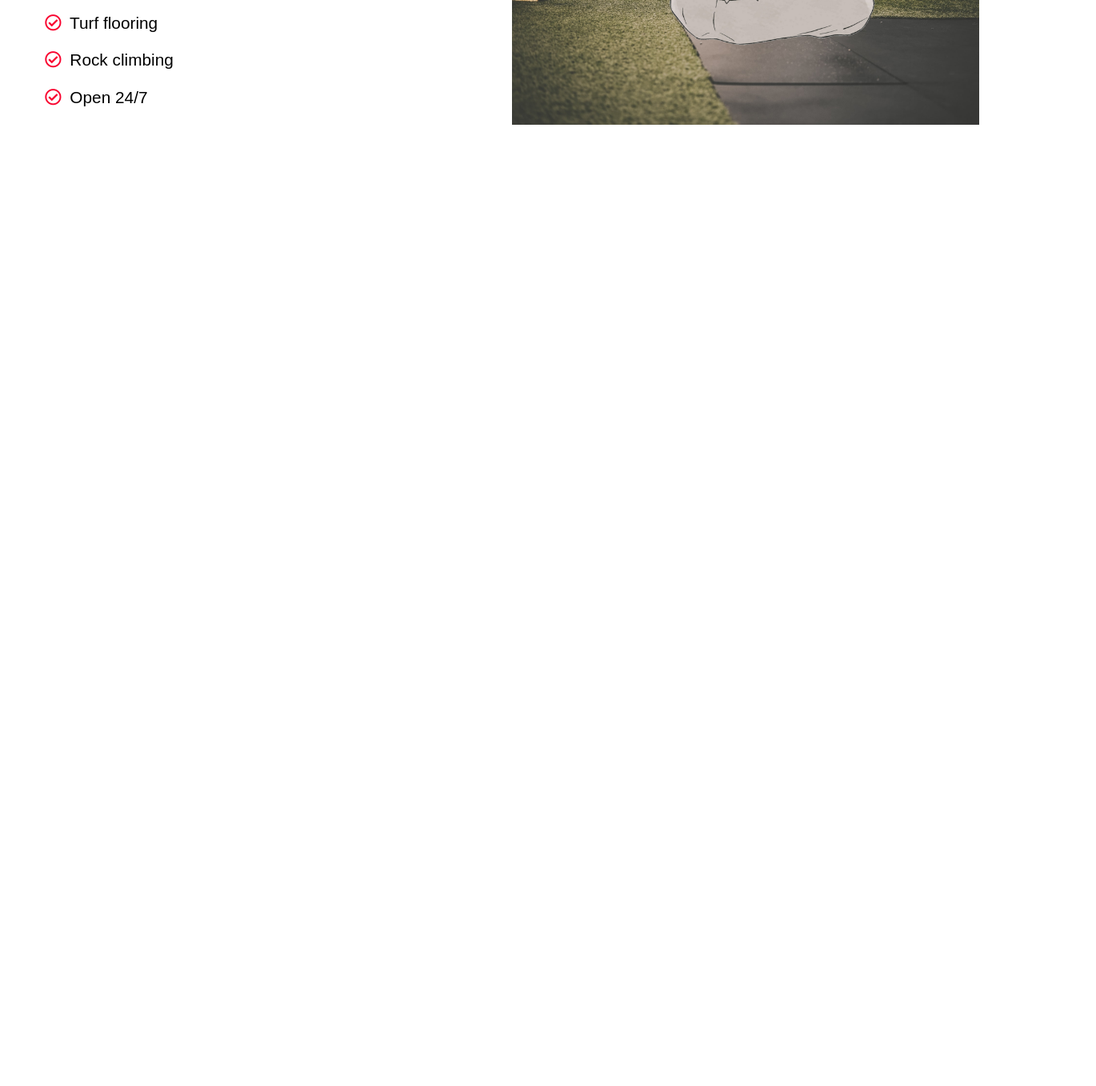
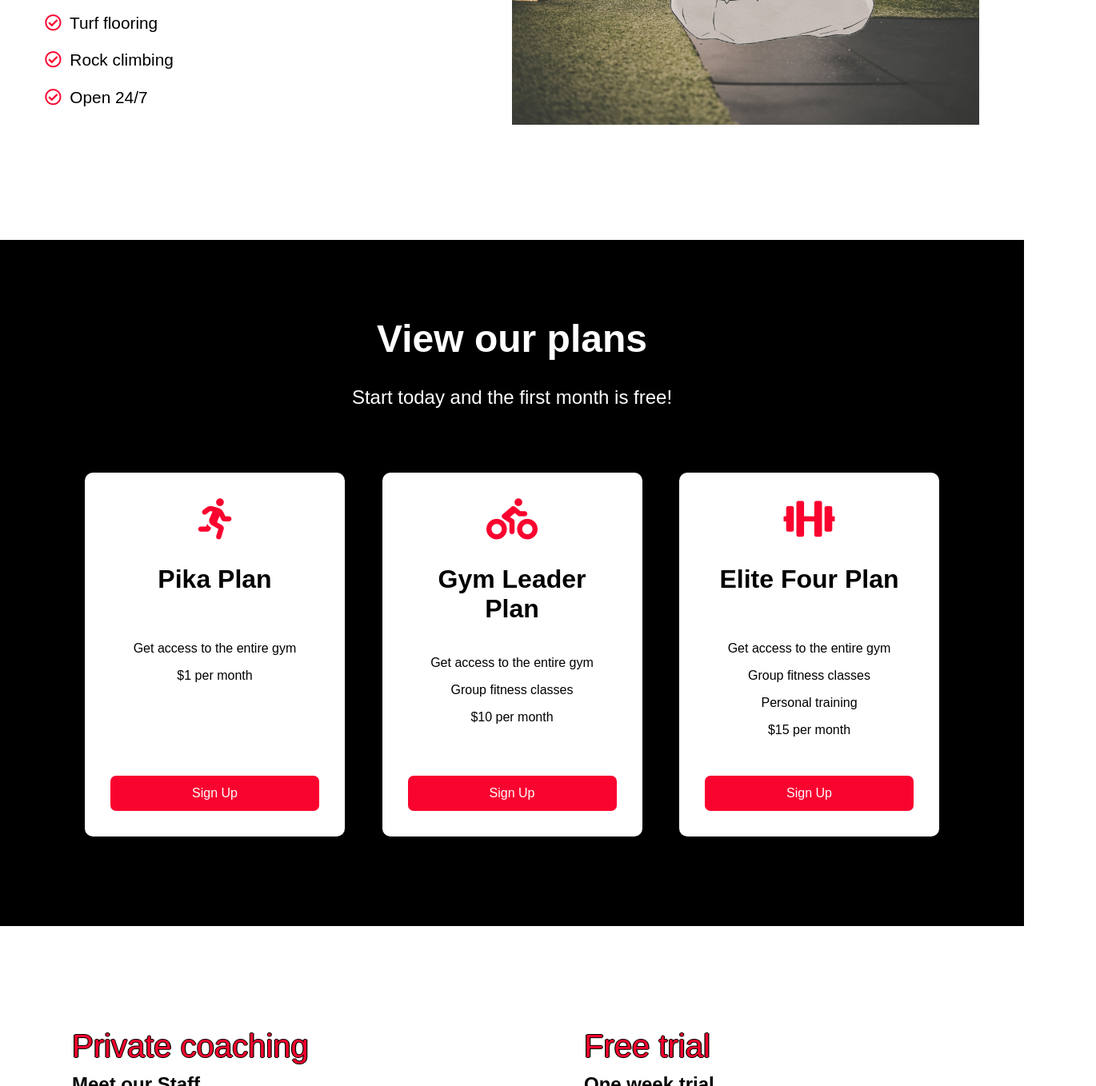
Before and after one commit to smahalak/gym_website, a plain HTML site: page index.html in a window 1280 px wide. Shown: the part 1253-2611 px from the top of the page at 80% size, 1370 px wide, since content can reach past the window. Before the commit the page ends 1553 px from the top, so only its background shows below. Drawn offline with Linux system fonts and the light colour scheme.

Commit message:
added the rest of the pics

```diff
--- a/index.html
+++ b/index.html
@@ -45,7 +45,7 @@
     <div class="services">
       <div class="services-container">
         <div>
-          <p class="services-title">Our gym <span>is your gym</span></p>
+          <p class="section-title">Our gym <span>is your gym</span></p>
           <h2 class="services-heading">What we offer</h2>
           <div class="services-features">
             <p class="services-feature">
@@ -76,6 +76,98 @@
       </div>
     </div>
 
+    <!-- Membership -->
+    <div class="membership">
+      <h2>View our plans</h2>
+      <p class="membership-desc">Start today and the first month is free!</p>
+      <div class="membership-container">
+        <div class="membership-card">
+          <div class="membership-title">
+            <i class="fas fa-running membership-icon"></i>
+            <h3>Pika Plan</h3>
+          </div>
+          <div class="membership-perks">
+            <p>Get access to the entire gym</p>
+            <p>$1 per month</p>
+          </div>
+          <a href="/" class="get-started-btn">Sign Up</a>
+        </div>
+
+        <div class="membership-card">
+          <div class="membership-title">
+            <i class="fas fa-biking membership-icon"></i>
+            <h3>Gym Leader Plan</h3>
+          </div>
+          <div class="membership-perks">
+            <p>Get access to the entire gym</p>
+            <p>Group fitness classes</p>
+            <p>$10 per month</p>
+          </div>
+          <a href="/" class="get-started-btn">Sign Up</a>
+        </div>
+
+        <div class="membership-card">
+          <div class="membership-title">
+            <i class="fas fa-dumbbell membership-icon"></i>
+            <h3>Elite Four Plan</h3>
+          </div>
+          <div class="membership-perks">
+            <p>Get access to the entire gym</p>
+            <p>Group fitness classes</p>
+            <p>Personal training</p>
+            <p>$15 per month</p>
+          </div>
+          <a href="/" class="get-started-btn">Sign Up</a>
+        </div>
+      </div>
+    </div>
+
+    <!-- Staff -->
+    <div class="staff">
+      <div class="staff-container">
+        <div class="staff-text">
+          <p class="section-title">Private coaching</p>
+          <h2>Meet our Staff</h2>
+          <p class="desc">Our staff has over 20 years experience.</p>
+        </div>
+
+        <div class="staff-text">
+          <p class="section-title">Free trial</p>
+          <h2>One week trial</h2>
+          <p class="desc">
+            For up to 7 day, you can work with our trainers for free!
+          </p>
+        </div>
+
+        <div class="staff-card">
+          <p>Hitmonchan</p>
+          <img
+            src="./images/hitmonchan.jpg"
+            alt="Hitmonchan"
+            class="staff-image"
+          />
+        </div>
+
+        <div class="staff-card">
+          <p>Primeape</p>
+          <img src="./images/primeape.jpg" class="staff-image" />
+        </div>
+
+        <div class="staff-card">
+          <p>Hitmonlee</p>
+          <img src="./images/hitmonlee.jpg" class="staff-image" />
+        </div>
+
+        <div class="staff-card">
+          <p>Machamp</p>
+          <img
+            src="./images/machamp-climb.jpg"
+            alt="Machamp"
+            class="staff-image"
+          />
+        </div>
+      </div>
+    </div>
     <script src="./script.js"></script>
   </body>
 </html>
--- a/style.css
+++ b/style.css
@@ -175,14 +175,14 @@ a:hover {
   height: 100%;
 }
 
-.services-title {
+.section-title {
   color: var(--red);
   margin-bottom: 0.7rem;
   font-size: clamp(1.5rem, 6vw, 2.5rem);
   text-shadow: 0.03em 0 black, 0 0.03em black, -0.03em 0 black, 0 -0.03em black;
 }
 
-.services-title span {
+.section-title span {
   display: block;
 }
 
@@ -210,3 +210,87 @@ a:hover {
     grid-template-columns: 1fr; /* makes 1 column so image sits below text */
   }
 }
+
+/* Membership section */
+
+.membership {
+  background: var(--black);
+  color: var(--white);
+  padding: 6rem calc((100vw - 1100px) / 2);
+  text-align: center;
+}
+
+.membership h2 {
+  margin-bottom: 1rem;
+  font-size: clamp(2rem, 5vw, 3rem);
+  padding: 0 1rem;
+}
+
+.membership-desc {
+  margin-bottom: 3rem;
+  font-size: clamp(1rem, 3vw, 1.5rem);
+  padding: 1rem;
+}
+
+.membership-container {
+  display: flex;
+  justify-content: space-between;
+  /* align-items: flex-start; */
+  padding: 1rem;
+}
+
+.membership-card {
+  padding: 2rem;
+  min-height: 450px;
+  width: 325px;
+  background: var(--white);
+  color: var(--black);
+  border-radius: 10px;
+  display: flex;
+  flex-direction: column;
+  justify-content: space-between;
+}
+
+.membership-perks {
+  min-height: 150px;
+  /* this is needed so the text is all starting at the same point*/
+}
+
+.membership-card p {
+  margin-bottom: 1rem;
+}
+
+.membership-icon {
+  font-size: 3.2rem;
+  margin-bottom: 2rem;
+  color: var(--red);
+}
+
+.membership-card h3 {
+  margin-bottom: 2.5rem;
+  font-size: clamp(1rem, 5vw, 2rem);
+}
+
+@media (max-width: 1100px) {
+  .membership-container {
+    flex-direction: column;
+    align-items: center;
+  }
+
+  .membership-card {
+    width: 85%;
+    margin-bottom: 2rem;
+  }
+}
+
+/* Staff section */
+
+.staff {
+  padding: 8rem calc((100vw - 1100px) / 2);
+}
+
+.staff-container {
+  display: grid;
+  grid-template-columns: 1fr 1fr;
+  grid-template-rows: repeat(auto, 350px);
+}
```
Also changed, not shown: images/hitmonchan.jpg (added), images/hitmonlee.jpg (added), images/machamp-climb.jpg (added), images/primeape.jpg (added).
